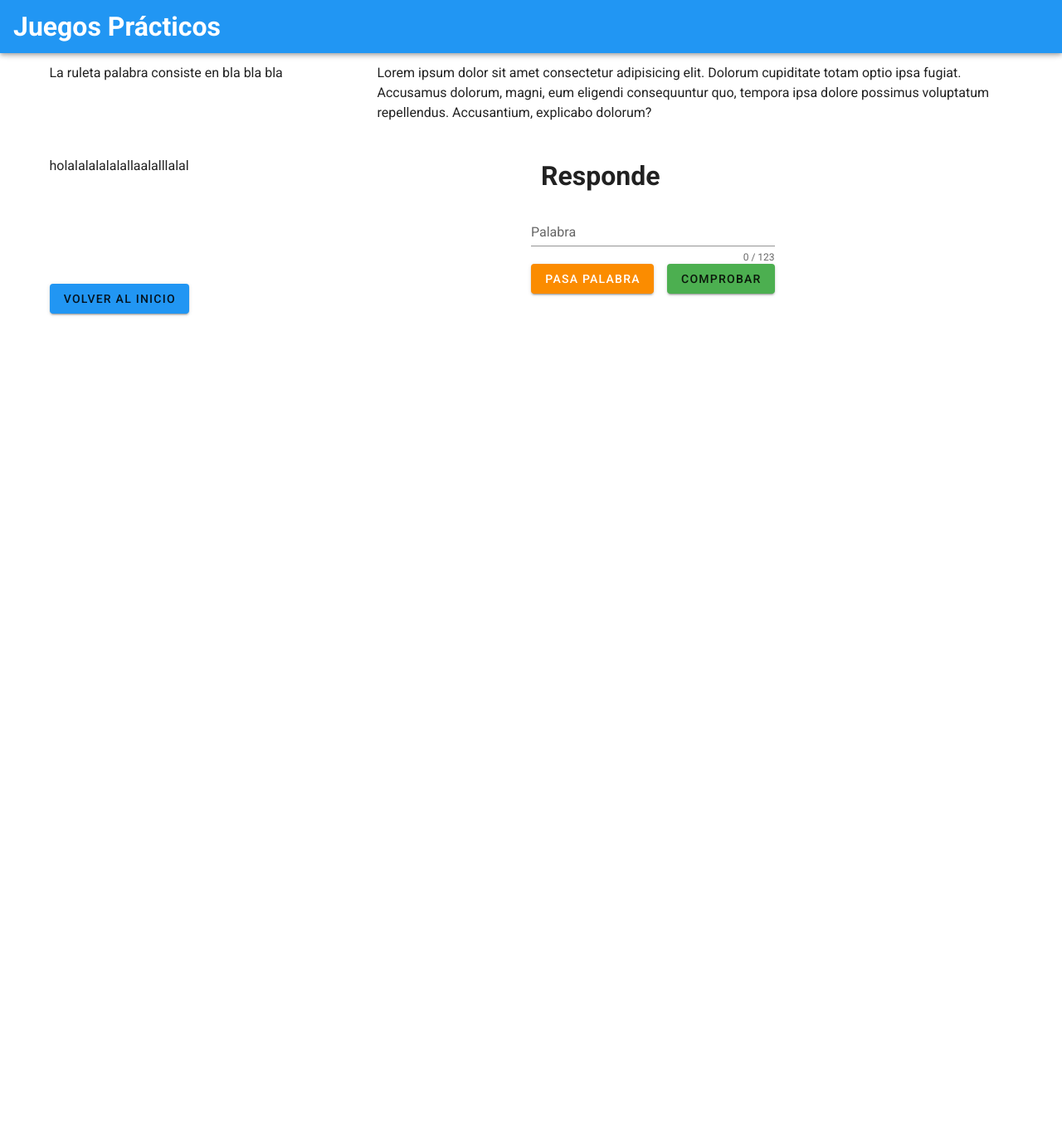
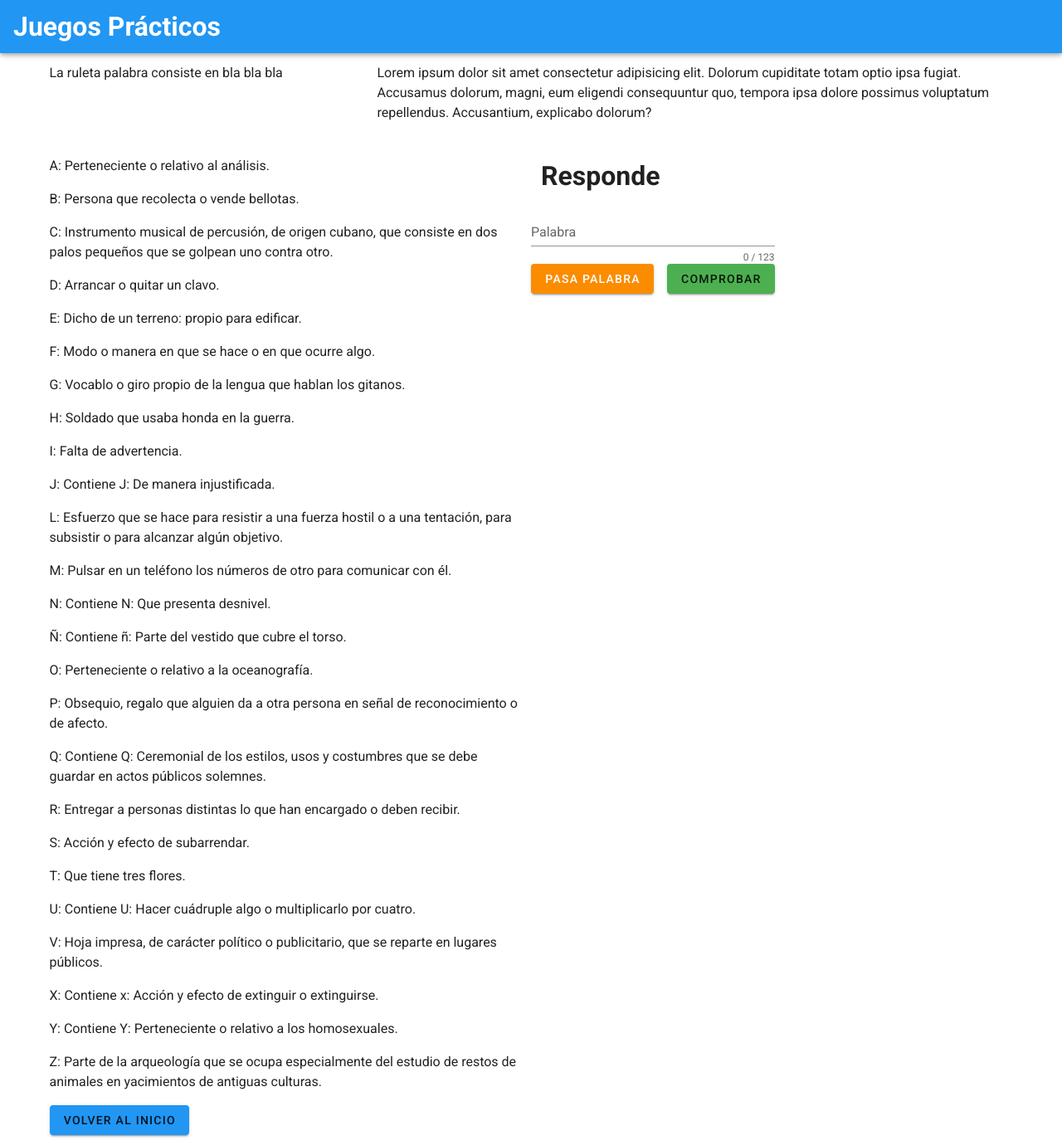
Before and after one commit to fasalgad/ruleta-palabras, a Vue app: page /ruleta in a window 1280 px wide. Shown: the whole page at 83% size. Before the commit the page ends 800 px from the top, so only its background shows below. Built offline with nearby package versions, Linux system fonts and the light colour scheme.

Commit message:
Aqui dejó de funcionar

```diff
--- a/src/components/Cabecera.vue
+++ b/src/components/Cabecera.vue
@@ -2,6 +2,7 @@
   <div>
 
     <h1>Juegos Prácticos</h1>
+
   </div>
 
 </template>
--- a/src/components/Preguntas.vue
+++ b/src/components/Preguntas.vue
@@ -1,8 +1,38 @@
 <template>
   <div>
     <p>
-    holalalalalalallaalalllalal
+      A: Perteneciente o relativo al análisis.
     </p>
+    <p>
+      B: Persona que recolecta o vende bellotas.
+    </p>
+    <p>
+      C: Instrumento musical de percusión, de origen cubano, que consiste en dos
+      palos pequeños que se golpean uno contra otro.
+    </p>
+    <p>D: Arrancar o quitar un clavo.</p>
+    <p>E: Dicho de un terreno: propio para edificar.</p>
+    <p>F: Modo o manera en que se hace o en que ocurre algo.</p>
+    <p>G: Vocablo o giro propio de la lengua que hablan los gitanos.</p>
+    <p>H: Soldado que usaba honda en la guerra.</p>
+    <p>I: Falta de advertencia.</p>
+    <p>J: Contiene J: De manera injustificada.</p>
+    <p>L: Esfuerzo que se hace para resistir a una fuerza hostil o a una tentación, para subsistir o para alcanzar algún objetivo.</p>
+    <p>M: Pulsar en un teléfono los números de otro para comunicar con él.</p>
+    <p>N: Contiene N: Que presenta desnivel.</p>
+    <p>Ñ: Contiene ñ: Parte del vestido que cubre el torso.</p>
+    <p>O: Perteneciente o relativo a la oceanografía.</p>
+    <p>P: Obsequio, regalo que alguien da a otra persona en señal de reconocimiento o de afecto.</p>
+    <p>Q: Contiene Q: Ceremonial de los estilos, usos y costumbres que se debe guardar en actos públicos solemnes. </p>
+    <p>R: Entregar a personas distintas lo que han encargado o deben recibir.</p>
+    <p>S: Acción y efecto de subarrendar.  </p>
+    <p>T: Que tiene tres flores. </p>
+    <p>U: Contiene U:  Hacer cuádruple algo o multiplicarlo por cuatro.</p>
+    <p>V: Hoja impresa, de carácter político o publicitario, que se reparte en lugares públicos.</p>
+    <p>X: Contiene x:  Acción y efecto de extinguir o extinguirse.</p>
+    <p>Y: Contiene Y: Perteneciente o relativo a los homosexuales.</p>
+    <p>Z: Parte de la arqueología que se ocupa especialmente del estudio de restos de animales en yacimientos de antiguas culturas.</p>
+
   </div>
 </template>
 
```
Also changed, not shown: src/components/Ingreso.vue (+3 -7 lines).
